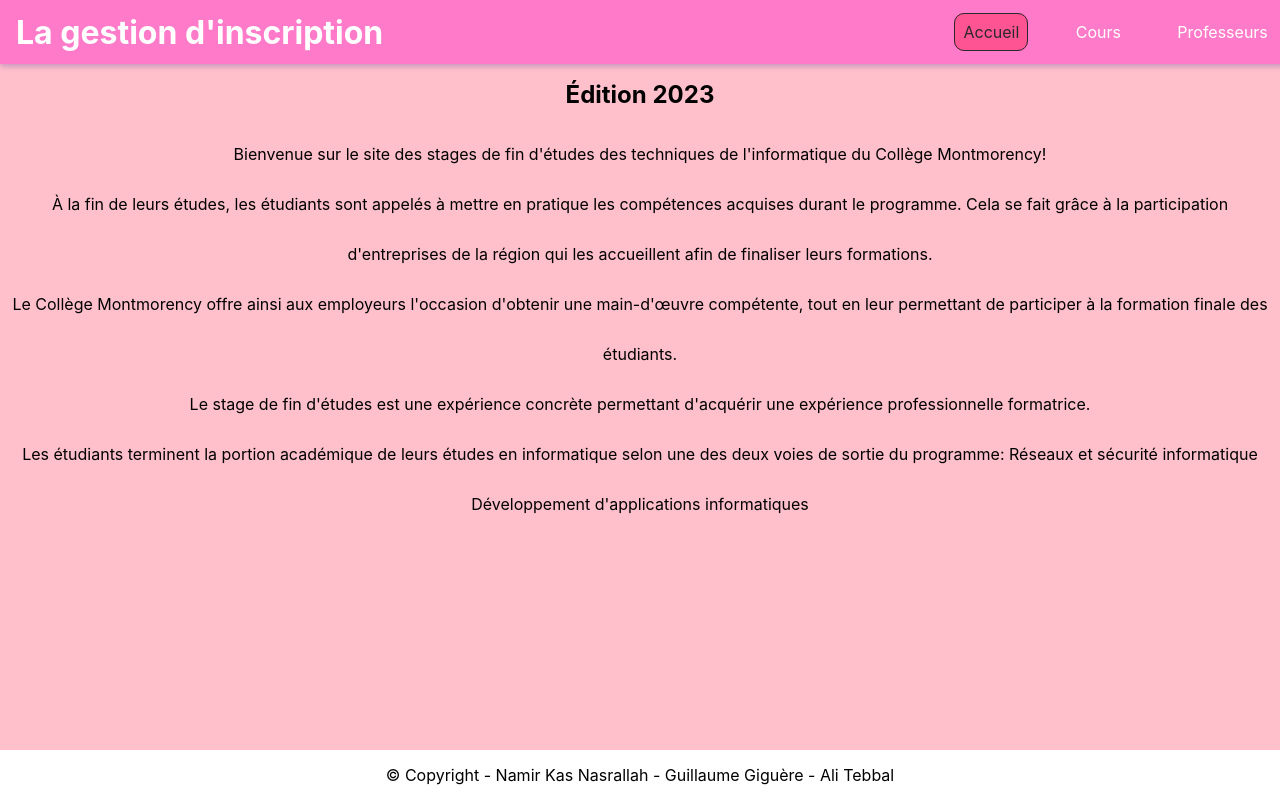
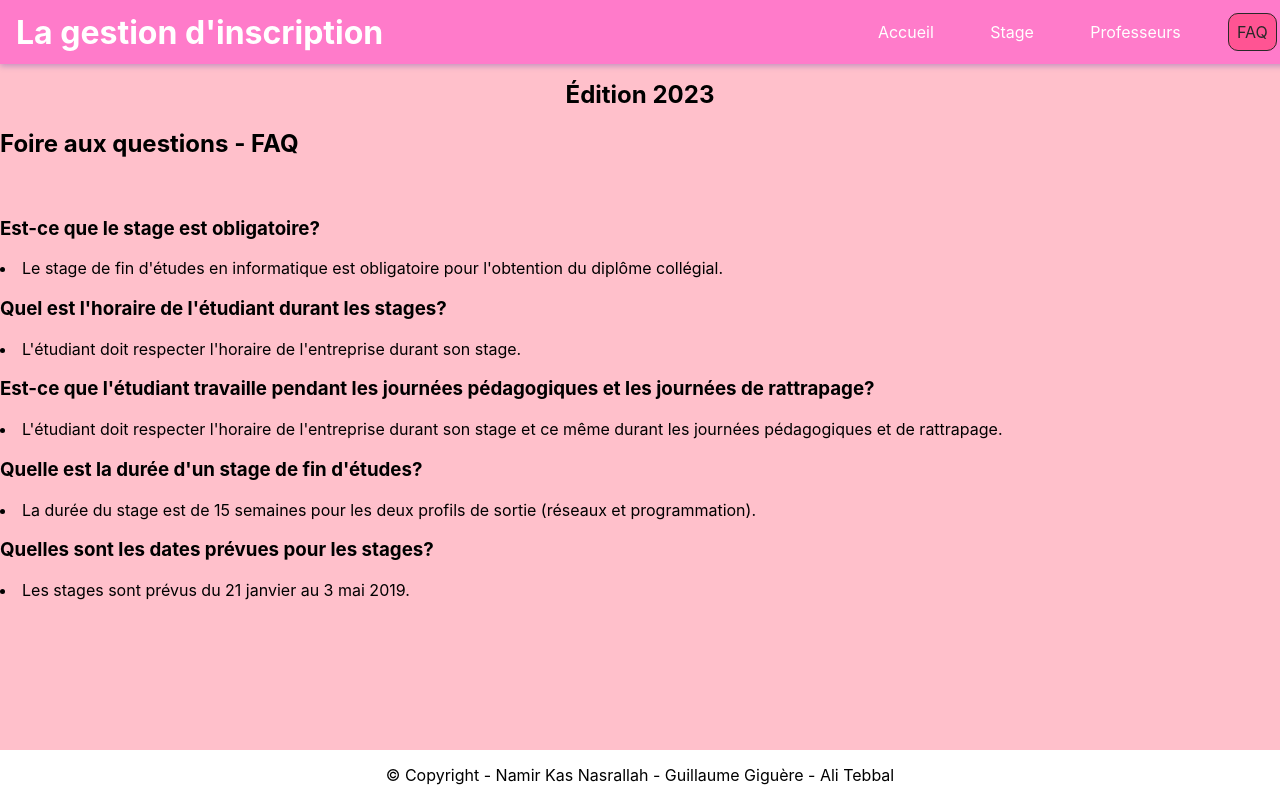
Before and after one commit to Namir2551/Projet-Web, a React (Create React App) app in the folder FrontEnd/: page /Faq in a window 1280 px wide. Before the commit this address led to /. Built offline with nearby package versions, Linux system fonts and the light colour scheme.

Commit message:
Navigation

```diff
--- a/FrontEnd/src/App.js
+++ b/FrontEnd/src/App.js
@@ -12,6 +12,7 @@ import PageStagesEmployeurs from "./stagesEmployeurs/pages/pageStagesEmployeurs"
 import Professeurs from './professeur/pages/Professeurs';
 import LesCours from "./cours/lesCours/pages/LesCours";
 import Footer from './shared/Footer';
+import Faq from './FAQ/PageFAQ';
 
 function App() {
   return (
@@ -31,6 +32,10 @@ function App() {
           <Route path="/professeurs" exact>
             <Professeurs />
           </Route>
+          <Route path="/Faq" exact>
+            <Faq />
+          </Route>
+
           <Redirect to="/" />
         </Switch>
         <Footer />
--- /dev/null
+++ b/FrontEnd/src/FAQ/PageFAQ.js
@@ -0,0 +1,31 @@
+import React from "react";
+import "./PageFAQ.css";
+
+function Faq() {
+    return (
+        <div>
+            <section>
+                <h1>Édition 2023</h1>
+                <h2>Foire aux questions - FAQ</h2>
+                <br/>
+                <h3>Est-ce que le stage est obligatoire?</h3>
+                <li>Le stage de fin d'études en informatique est obligatoire pour l'obtention du diplôme collégial.</li>
+
+                <h3>Quel est l'horaire de l'étudiant durant les stages?</h3>
+                <li>L'étudiant doit respecter l'horaire de l'entreprise durant son stage.</li>
+
+                <h3>Est-ce que l'étudiant travaille pendant les journées pédagogiques et les journées de rattrapage?</h3>
+                <li>L'étudiant doit respecter l'horaire de l'entreprise durant son stage et ce même durant les journées pédagogiques et de rattrapage.</li>
+
+                <h3>Quelle est la durée d'un stage de fin d'études?</h3>
+                <li>La durée du stage est de 15 semaines pour les deux profils de sortie (réseaux et programmation).</li>
+
+                <h3>Quelles sont les dates prévues pour les stages?</h3>
+                <li>Les stages sont prévus du 21 janvier au 3 mai 2019.</li>
+
+            </section>
+        </div>
+    );
+  }
+
+  export default Faq;
--- a/FrontEnd/src/shared/Navigation/NavLinks.js
+++ b/FrontEnd/src/shared/Navigation/NavLinks.js
@@ -9,11 +9,15 @@ function NavLinks(props) {
       <NavLink to="/" exact>Accueil</NavLink>
     </li>
     <li>
-      <NavLink to="/cours">Cours</NavLink>
+      <NavLink to="/cours">Stage</NavLink>
     </li>
     <li>
       <NavLink to="/professeurs">Professeurs</NavLink>
     </li>
+    <li>
+      <NavLink to="/Faq">FAQ</NavLink>
+    </li>
+
   </ul>
 };
 
```
Also changed, not shown: FrontEnd/src/FAQ/PageFAQ.css (added).
